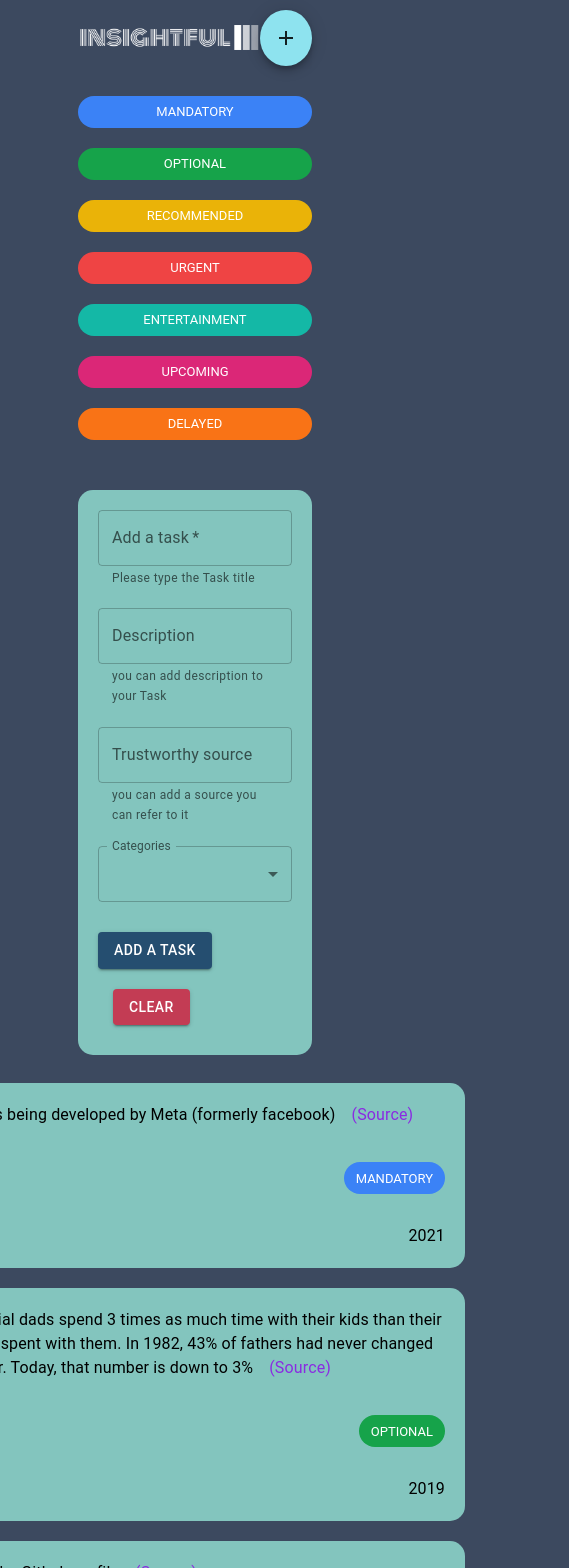
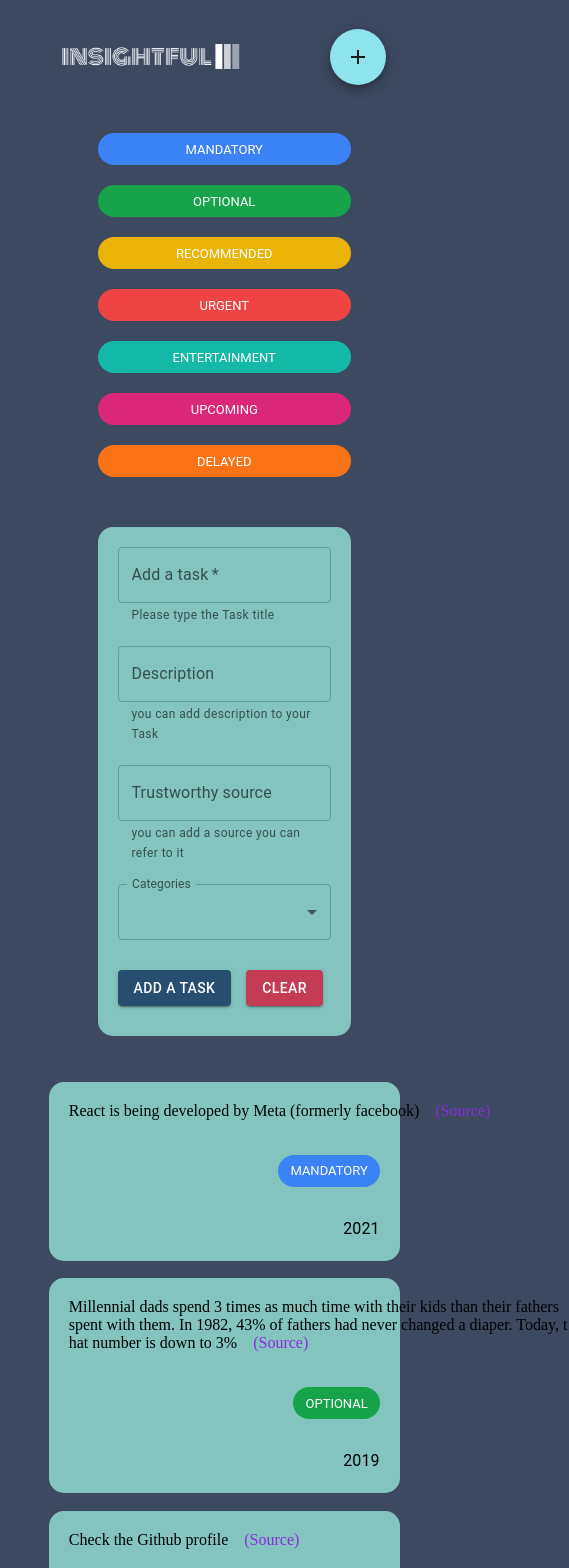
Before and after one commit to Lokmane04/m, a React (Vite) app: page / in a window 390 px wide. Shown: the top 1568 px of the page, 569 px wide, since content can reach past the window. Built offline with nearby package versions, Linux system fonts and the light colour scheme.

Commit message:
Making the app responsive for xs screens

```diff
--- a/src/App.css
+++ b/src/App.css
@@ -31,8 +31,16 @@ body {
   border-radius: 15px;
 }
 .list-item-date {
-  margin-left: 5%;
+  margin-left: 5;
 }
+.tasks-container {
+  display: flex;
+  flex-direction: column;
+  align-items: center;
+  max-width: 65vw;
+}
+
+/* medium screens  */
 @media (max-width: 1300px) {
   .list-item {
     display: flex;
@@ -47,6 +55,7 @@ body {
   }
   .list-item-text {
     align-self: start;
+    min-width: 500px;
   }
   .list-item-date {
     margin-left: 0;
@@ -73,13 +82,18 @@ body {
   margin-top: 2%;
 }
 @media (max-width: 1060px) {
+  #root {
+    width: 100vw;
+  }
   .insightful-logo {
     width: auto;
     height: 50%;
   }
   .top-bar {
-    width: 60vw;
+    margin-left: -10% !important;
+    width: 100vw;
     margin: 2% auto;
+    padding: 8% 10% 8% 10%;
   }
   .main-layout {
     display: grid;
@@ -89,3 +103,19 @@ body {
     margin: 2% auto;
   }
 }
+@media (max-width: 580px) {
+  #root,
+  body,
+  html {
+    width: 110vw;
+    margin: 0;
+  }
+  .list-item {
+    width: 90vw;
+    margin: 5% auto;
+  }
+  .list-item-text {
+    word-break: break-all;
+    width: 80%;
+  }
+}
--- a/src/components/Tasks/TaskList.tsx
+++ b/src/components/Tasks/TaskList.tsx
@@ -15,7 +15,7 @@ const TaskList = () => {
           });
           return (
             <li key={id} className="list-item">
-              <Typography className="list-item-text" sx={{ minWidth: "500px" }}>
+              <p className="list-item-text">
                 {text}
                 <Link
                   ml={2}
@@ -26,7 +26,7 @@ const TaskList = () => {
                 >
                   (Source)
                 </Link>
-              </Typography>
+              </p>
               <Chip
                 variant="filled"
                 color="primary"
--- a/src/components/Tasks/index.tsx
+++ b/src/components/Tasks/index.tsx
@@ -1,21 +1,12 @@
-import { Box } from "@mui/material";
 import TaskForm from "./TaskForm";
 import TaskList from "./TaskList";
 
 const Tasks = () => {
   return (
-    <Box
-      sx={{
-        display: "flex",
-        flexDirection: "column",
-        alignItems: "center",
-        maxWidth: "65vw",
-        minWidth: "100px",
-      }}
-    >
+    <div className="tasks-container">
       <TaskForm />
       <TaskList />
-    </Box>
+    </div>
   );
 };
 
--- a/src/components/layouts/TopBar/TopBar.tsx
+++ b/src/components/layouts/TopBar/TopBar.tsx
@@ -19,7 +19,7 @@ const TopBar = () => {
       }}
     >
       <img className="insightful-logo" src={WhiteLogo} alt="insightful-logo" />
-      <Toaster richColors closeButton />
+      <Toaster richColors />
       <Fab
         onClick={displayToastHandler}
         className="btn"
```
